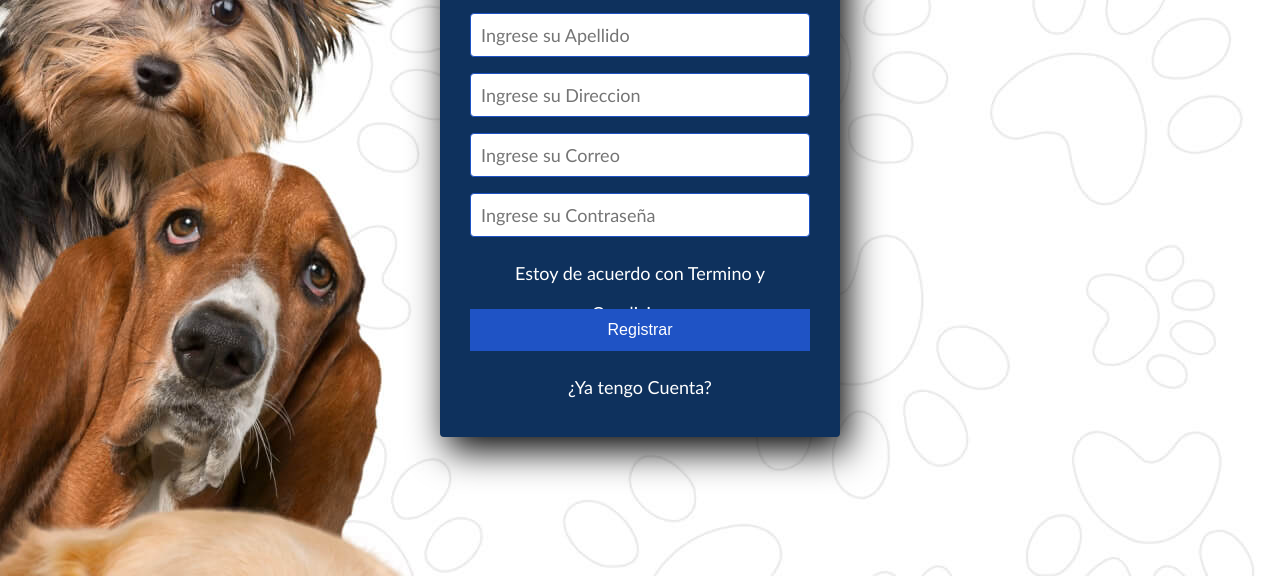
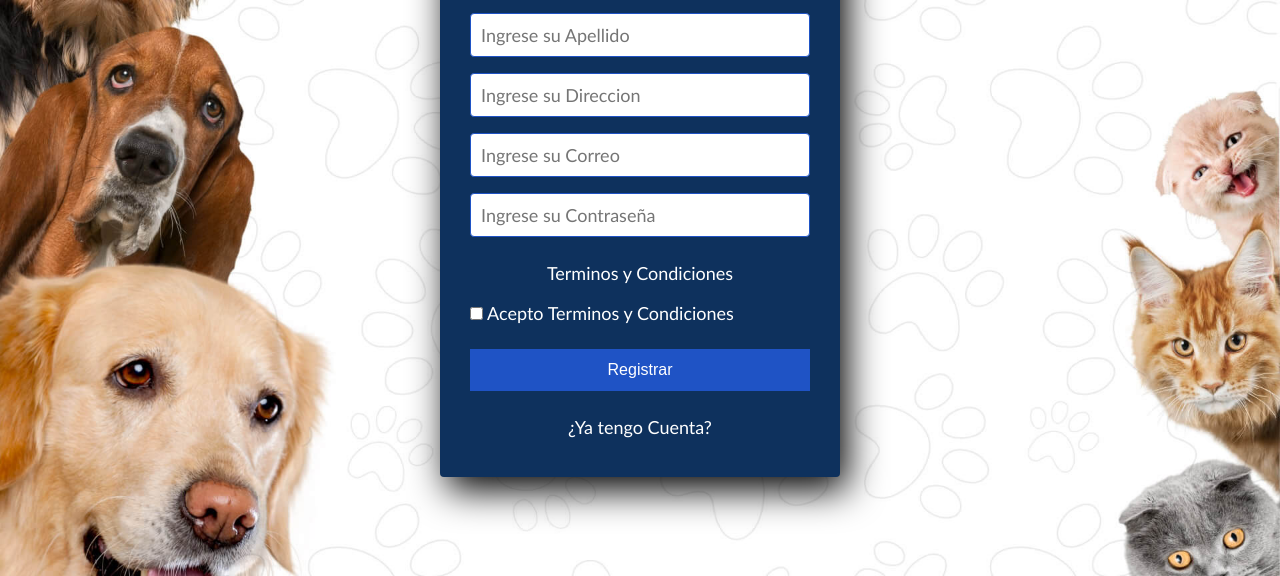
Before and after one commit to CealStreet/Experiencia2_Salazar_Acuna_Gonzalez_006D, a plain HTML site: page formularioregistro.html in a window 1280 px wide. Shown: the part 224-800 px from the top of the page. Drawn offline with Linux system fonts and the light colour scheme.

Commit message:
Solucion redimensionado de fondo

```diff
--- a/css/login.css
+++ b/css/login.css
@@ -7,6 +7,7 @@
 body {
     font-family: 'calibri';
     background-image: url(/img/fondo.jpg);
+    background-size: 100%;
 }
 
 .form-login {
--- a/css/recuperar.css
+++ b/css/recuperar.css
@@ -7,6 +7,7 @@
 body {
     font-family: 'calibri';
     background-image: url(/img/fondo.jpg);
+    background-size: 100%;
 }
 
 .form-login {
--- a/css/registro.css
+++ b/css/registro.css
@@ -6,6 +6,7 @@
 
 body {
     background-image: url(/img/fondo.jpg);
+    background-size: 100%;
 }
 
 .form-register {
@@ -62,3 +63,10 @@ body {
     margin: 16px 0;
     font-size: 16px;
 }
+
+.form-register label {
+    height: 40px;
+    text-align: center;
+    font-size: 18px;
+    line-height: 40px;
+}
--- a/formularioregistro.html
+++ b/formularioregistro.html
@@ -4,7 +4,7 @@
     <meta charset="UTF-8">
     <meta name="viewport" content="width=device-with, ">
     <meta http-equiv="X-UA-Compatible" content="ie=edge">
-    <link rel="stylesheet" href="/css/registro.css">
+    <link rel="stylesheet" href="css/registro.css">
     <title>Registro</title>
 </head>
 <body>
@@ -15,8 +15,10 @@
         <input class="controls" type="text" name="direccion" id="direccion" placeholder="Ingrese su Direccion">
         <input class="controls" type="email" name="correo" id="correo" placeholder="Ingrese su Correo">
         <input class="controls" type="password" name="correo" id="correo" placeholder="Ingrese su Contraseña">
-        <p>Estoy de acuerdo con <a href="#">Termino y Condiciones</a></p>
-        <input class="botons" type="submit" value="Registrar">
+        <p><a href="#">Terminos y Condiciones</a></p>
+        <input id="red" type="checkbox" name="color">
+        <label for="red">Acepto Terminos y Condiciones</label>
+        <input class="botons"  type="submit" value="Registrar">
         <p><a href="login.html">¿Ya tengo Cuenta?</a></p>
     </section>
 </body>
```
Also changed, not shown: login.html (+2 -2 lines).
